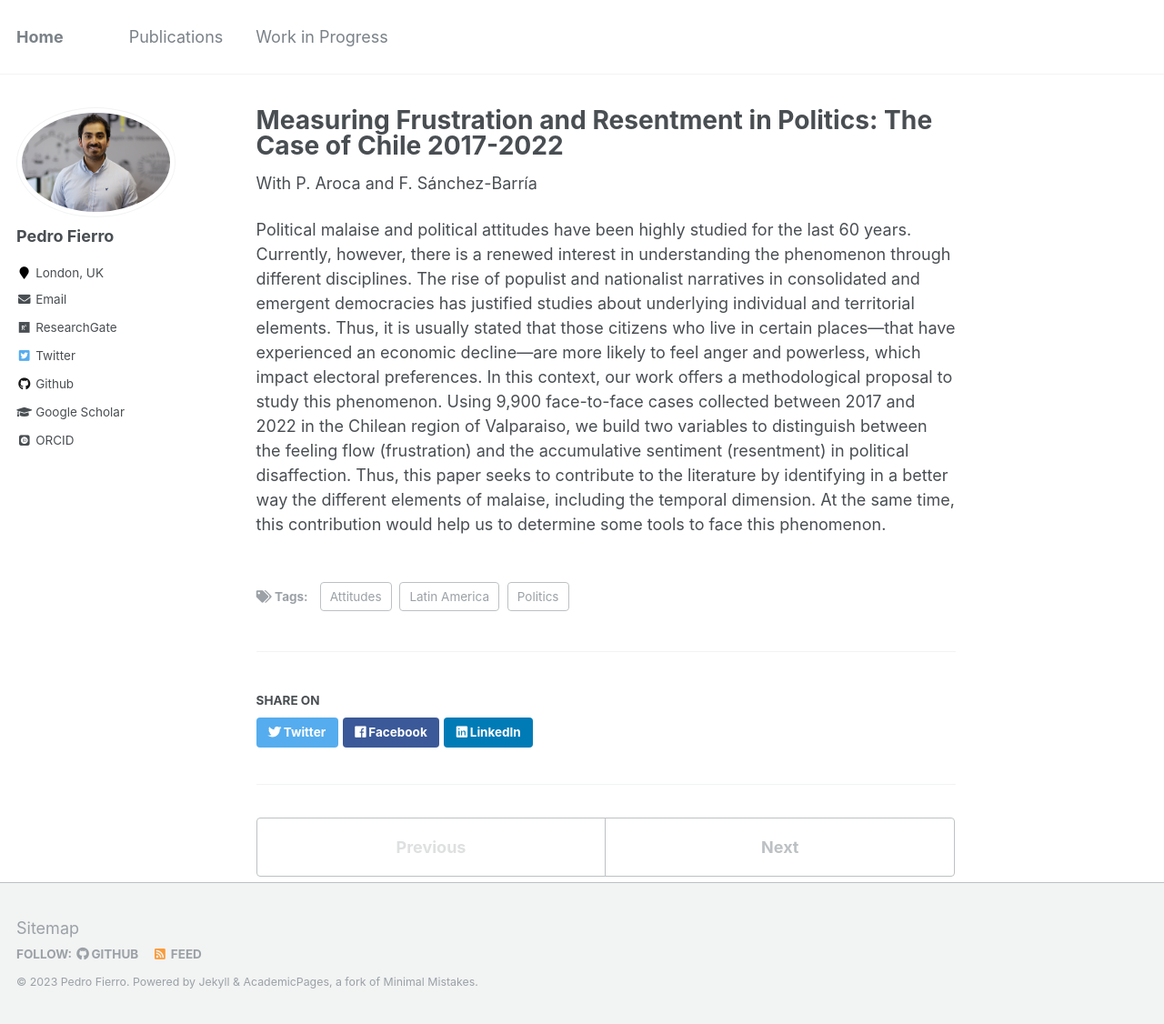
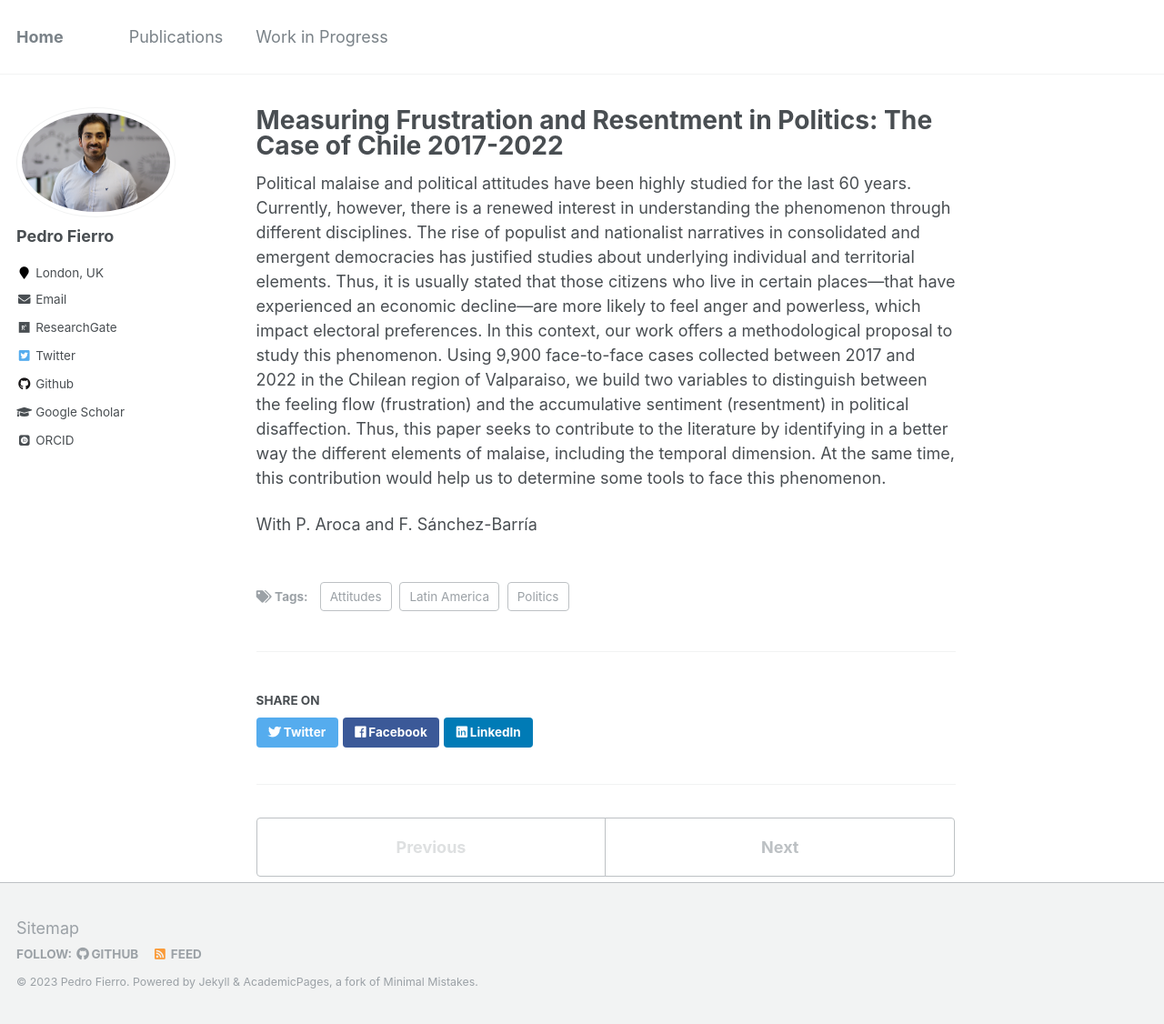
Before and after one commit to pedrofierroz87/pedrofierroz87.github.io, a Jekyll site: the page built from _posts/2012-08-14-blog-post-1.md, in a window 1280 px wide and 1126 px high. Shown: the whole window at 91% size. Built offline with Jekyll 4.4.1, drawn with Linux system fonts in a browser that asks for light colours; some web fonts are replaced.

```diff
--- a/_posts/2012-08-14-blog-post-1.md
+++ b/_posts/2012-08-14-blog-post-1.md
@@ -7,6 +7,7 @@ tags:
   - Politics
   - Latin America
 ---
-With P. Aroca and F. Sánchez-Barría
 
 Political malaise and political attitudes have been highly studied for the last 60 years. Currently, however, there is a renewed interest in understanding the phenomenon through different disciplines. The rise of populist and nationalist narratives in consolidated and emergent democracies has justified studies about underlying individual and territorial elements. Thus, it is usually stated that those citizens who live in certain places—that have experienced an economic decline—are more likely to feel anger and powerless, which impact electoral preferences. In this context, our work offers a methodological proposal to study this phenomenon. Using 9,900 face-to-face cases collected between 2017 and 2022 in the Chilean region of Valparaiso, we build two variables to distinguish between the feeling flow (frustration) and the accumulative sentiment (resentment) in political disaffection. Thus, this paper seeks to contribute to the literature by identifying in a better way the different elements of malaise, including the temporal dimension. At the same time, this contribution would help us to determine some tools to face this phenomenon.
+
+With P. Aroca and F. Sánchez-Barría
```
